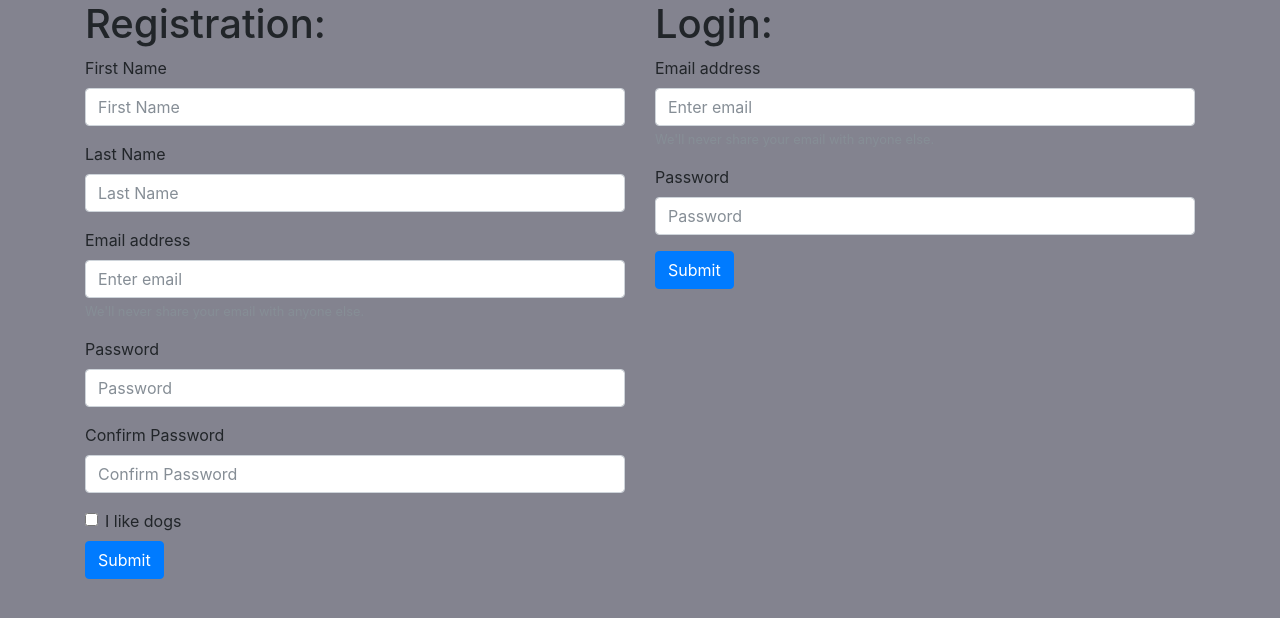
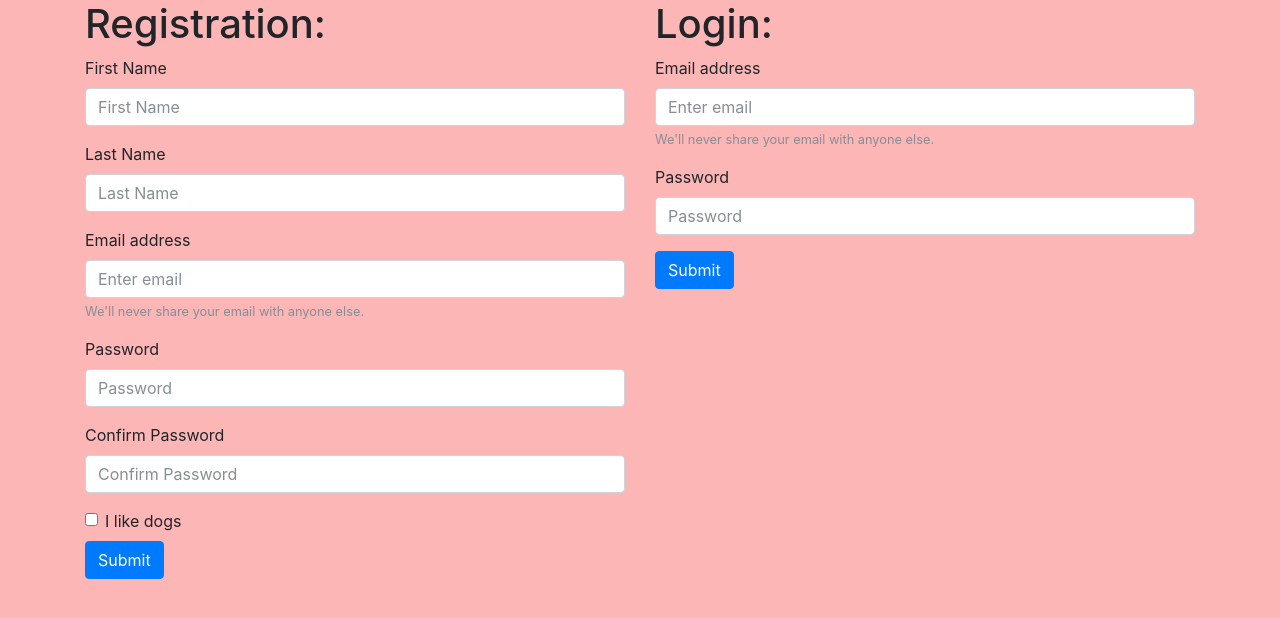
Before and after one commit to Aadilmoosa/Python-belt-2, a Django app: page / in a window 1280 px wide. Shown: the top 618 px of the page. Run offline with Django 3.2, Linux system fonts and the light colour scheme; parts of the project's set-up code (start-up, migrations or seed data) failed here and were passed over; some libraries are stand-ins or nearby versions.

Commit message:
changed html

```diff
--- a/apps/login_reg/templates/login_reg/home.html
+++ b/apps/login_reg/templates/login_reg/home.html
@@ -7,7 +7,8 @@
     <title>Document</title>
 </head>
 <body>
-    <h3>Users</h3>
+    <h1>Welcome, {{user.first_name}}</h1>
+    <h3>Users:</h3>
     <ul>
       <li>Email: {{user.email}}</li>
       <li>First Name:{{user.first_name}}</li>
--- a/apps/login_reg/templates/login_reg/index.html
+++ b/apps/login_reg/templates/login_reg/index.html
@@ -16,7 +16,7 @@
     <title>Document</title>
     <style>
         body {
-            background: rgb(131, 131, 143);
+            background: rgb(252, 182, 182);
         }
 
         .RedError {
```
